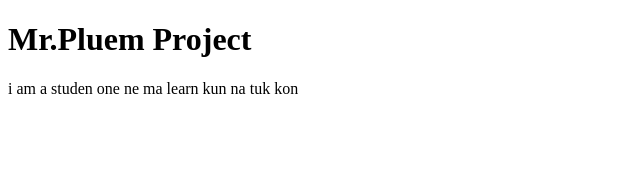
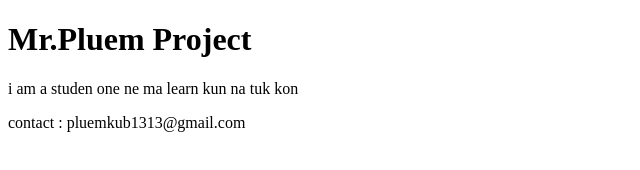
Before and after one commit to pluemkung/github-desktop-project, a plain HTML site: page index.html in a window 1280 px wide. Shown: the whole page, without its empty margins (0-640 px from the left). Drawn offline with Linux system fonts and the light colour scheme.

Commit message:
Add context me
Add context me

```diff
--- a/index.html
+++ b/index.html
@@ -8,5 +8,6 @@
 <body>
     <h1>Mr.Pluem Project</h1>
     <p>i am a studen one ne ma learn kun na tuk kon</p>
+    <p>contact : pluemkub1313@gmail.com</p>
 </body>
 </html>
```
